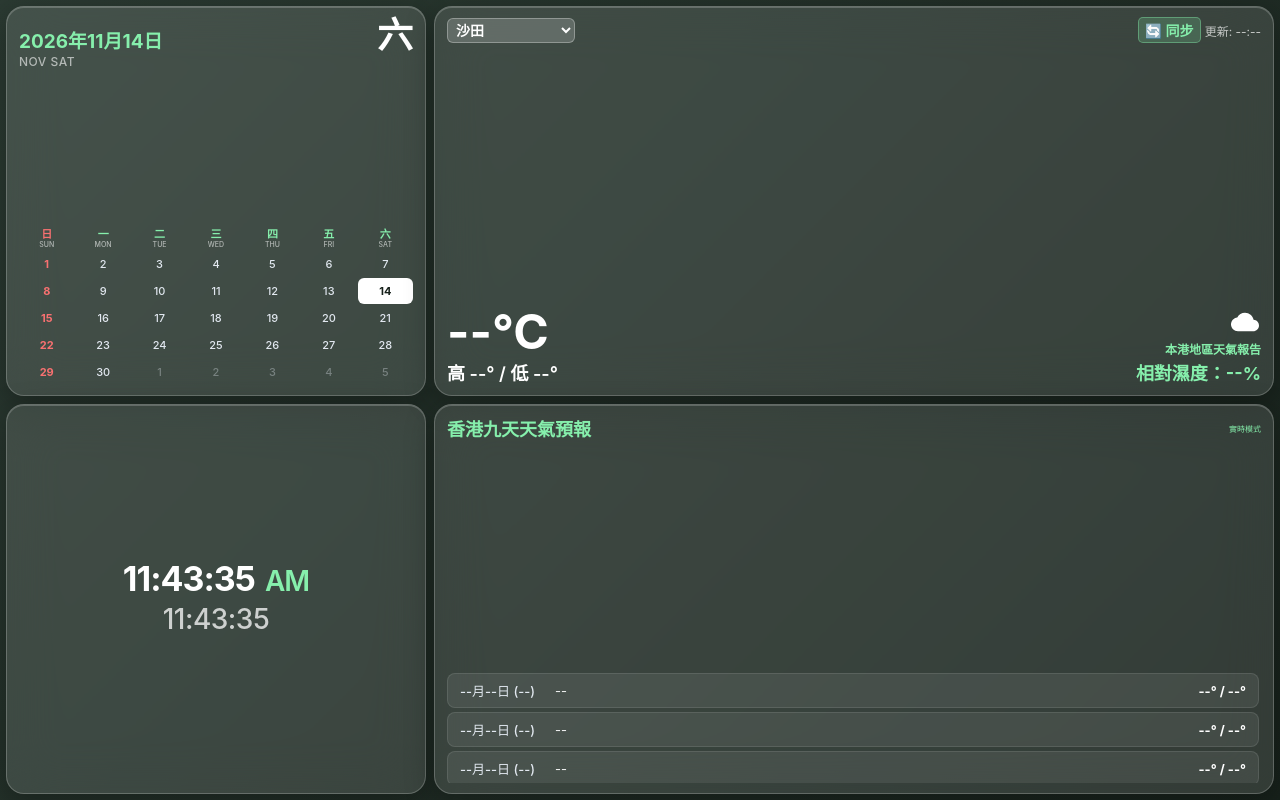
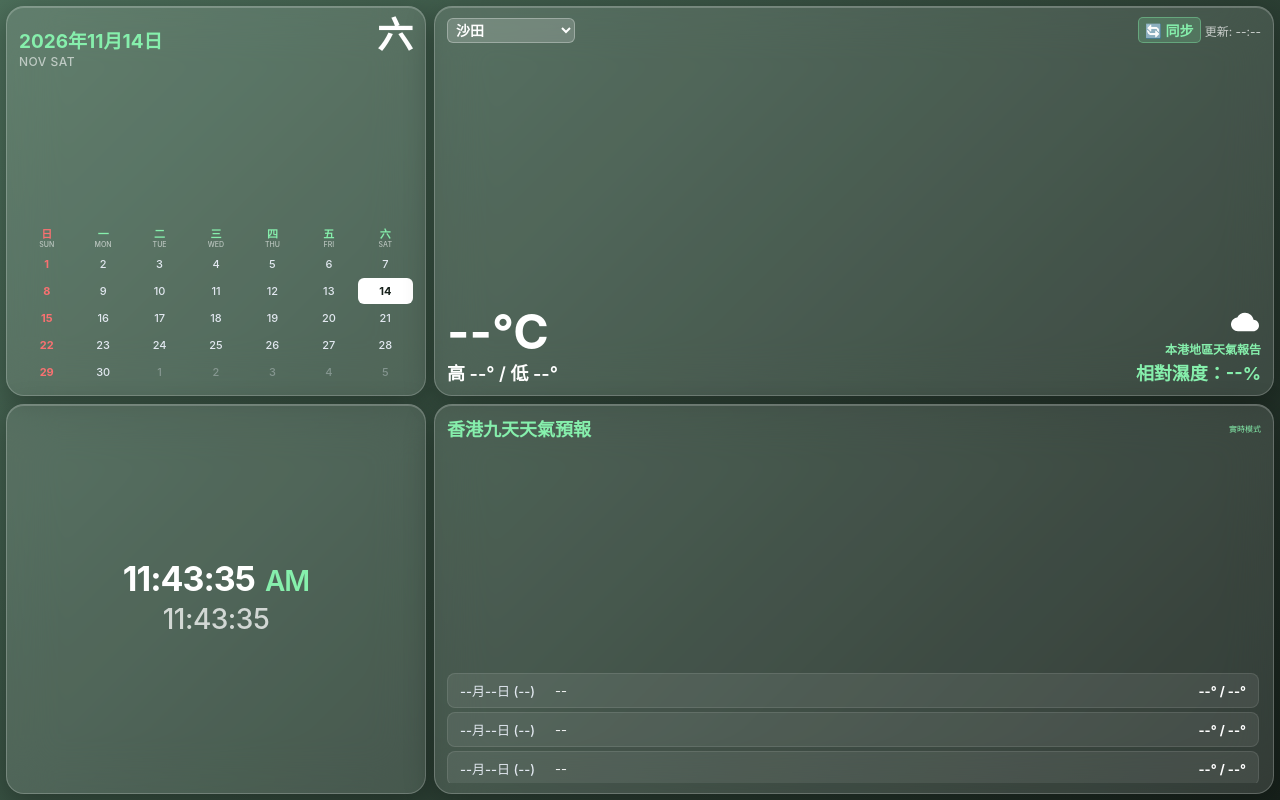
Before and after one commit to Gphorn33356/iph7HomeView, a plain HTML site: page index.html in a window 1280 px wide. Drawn offline with Linux system fonts and the light colour scheme; no server answers.

Commit message:
Update index.html

```diff
--- a/index.html
+++ b/index.html
@@ -16,7 +16,7 @@
         }
 
         body {
-            background: linear-gradient(135deg, #2b3a32 0%, #17211b 100%);
+            background: linear-gradient(135deg, #4C6E5A 0%, #17211b 100%);
             color: #f0fdf4;
             width: 100vw;
             height: 100vh;
```
